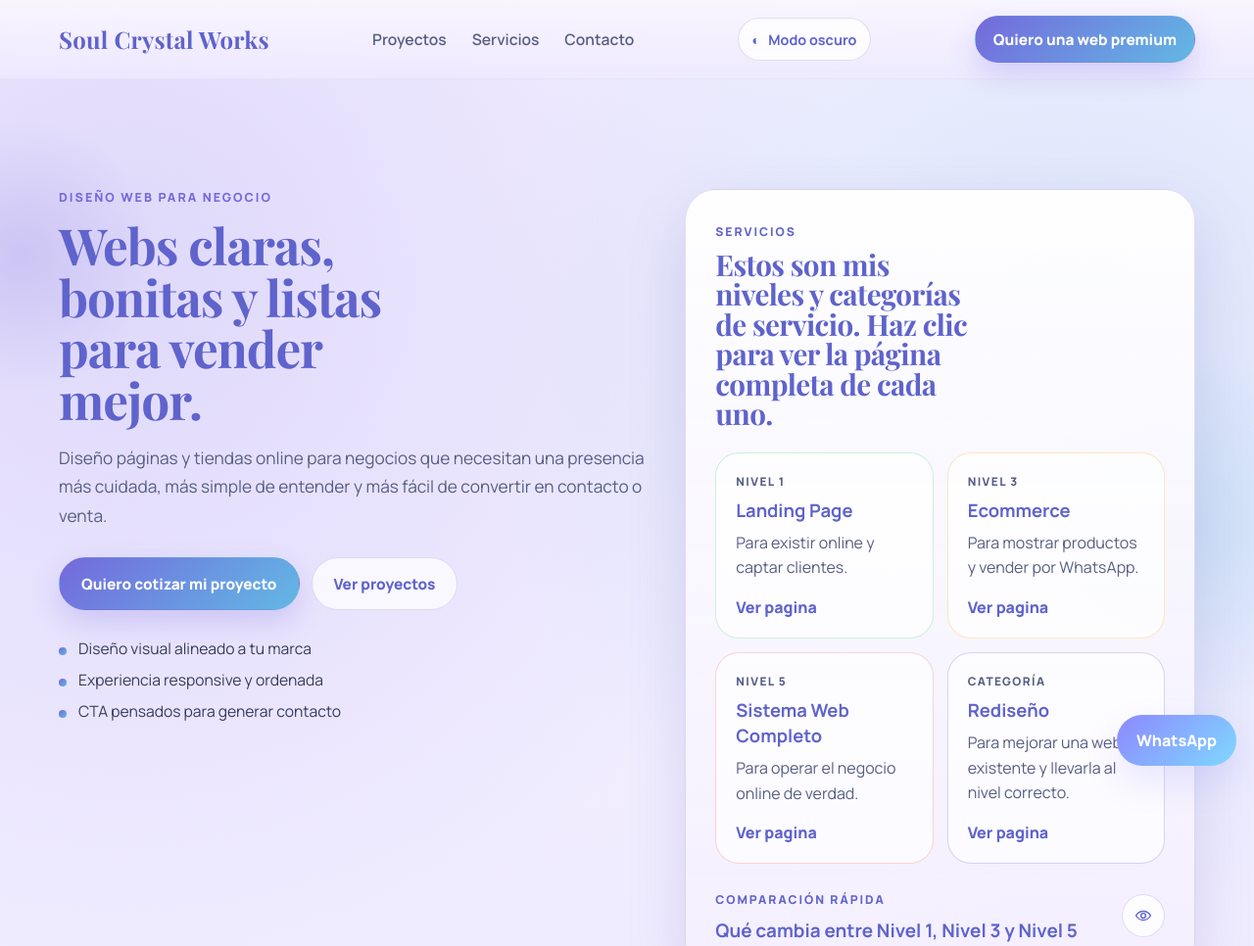
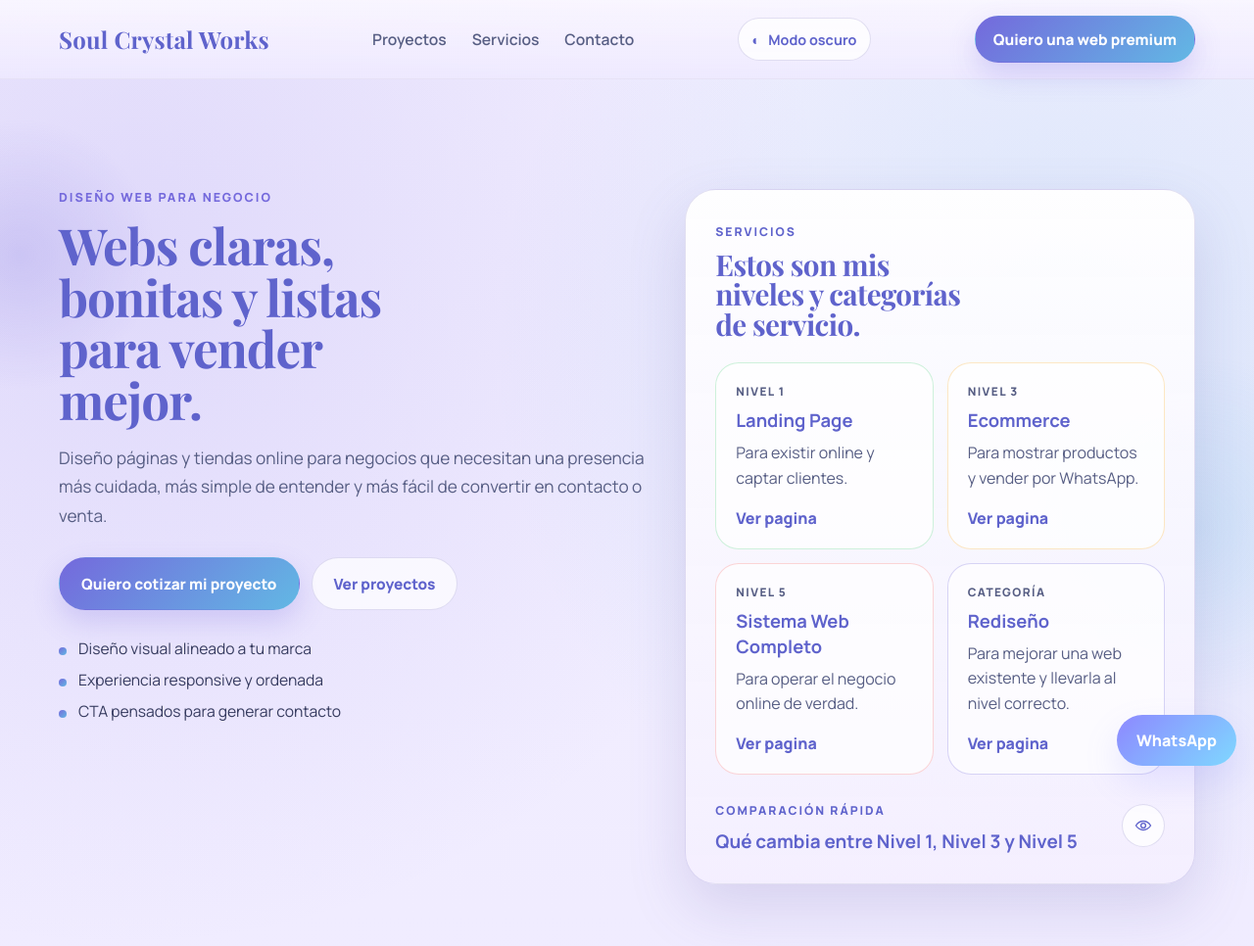
Before and after one commit to AmerlyCruz/Soul-Crystal-Works, a plain HTML site: page index.html in a window 1280 px wide. Shown: the top 966 px of the page at 98% size. Drawn offline with nearby package versions, Linux system fonts and the light colour scheme.

Commit message:
Trim extra text from services heading

```diff
--- a/index.html
+++ b/index.html
@@ -65,7 +65,7 @@
       <div class="hero__panel">
         <article id="servicios" class="signal-card signal-card--primary service-showcase">
           <span class="signal-card__eyebrow">Servicios</span>
-          <h2>Estos son mis niveles y categorías de servicio. Haz clic para ver la página completa de cada uno.</h2>
+          <h2>Estos son mis niveles y categorías de servicio.</h2>
 
           <div class="service-links-grid">
             <a href="landing-page.html" class="service-link-card service-link-card--green" data-track="service_page_open" data-track-label="landing-page">
```
